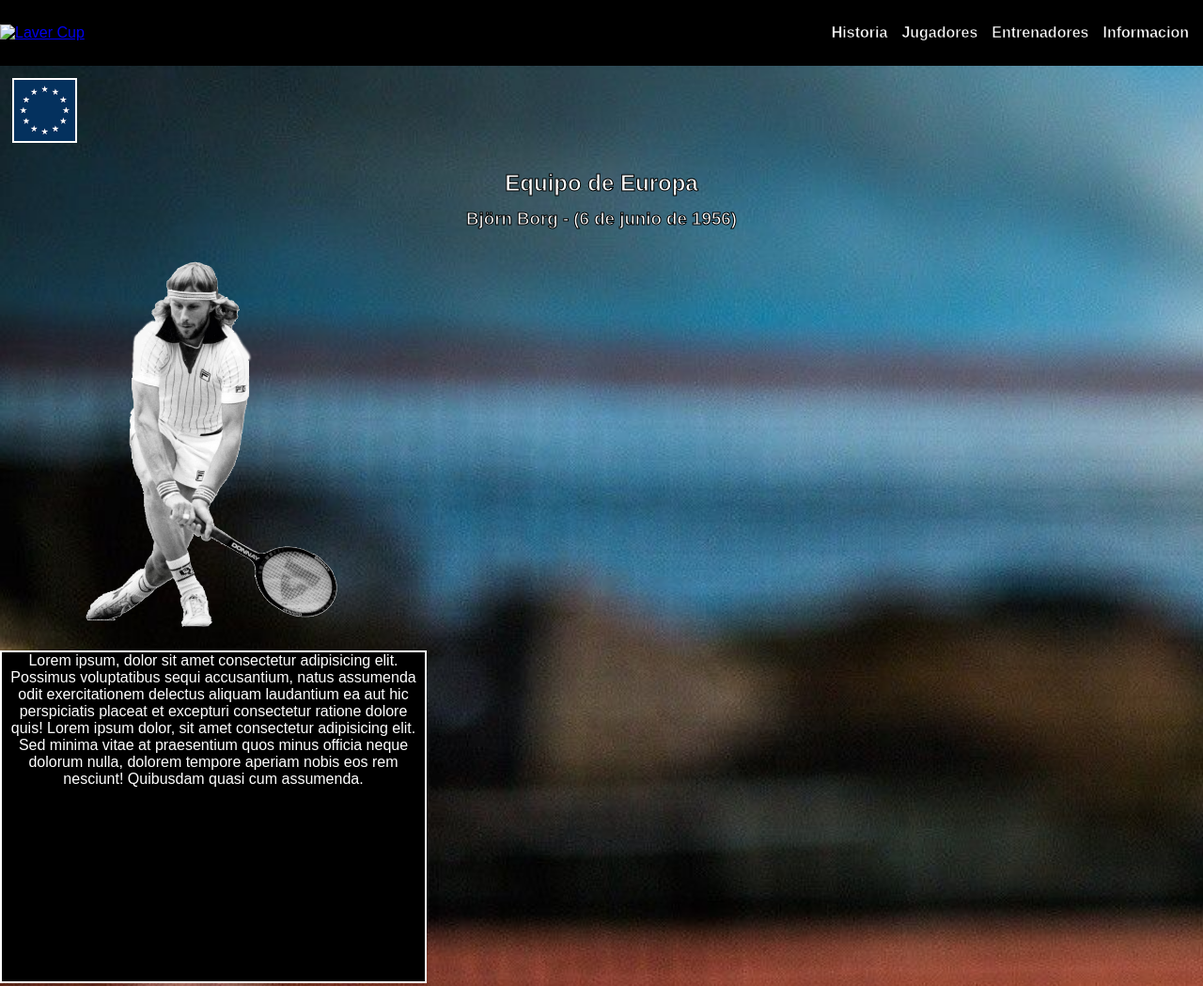
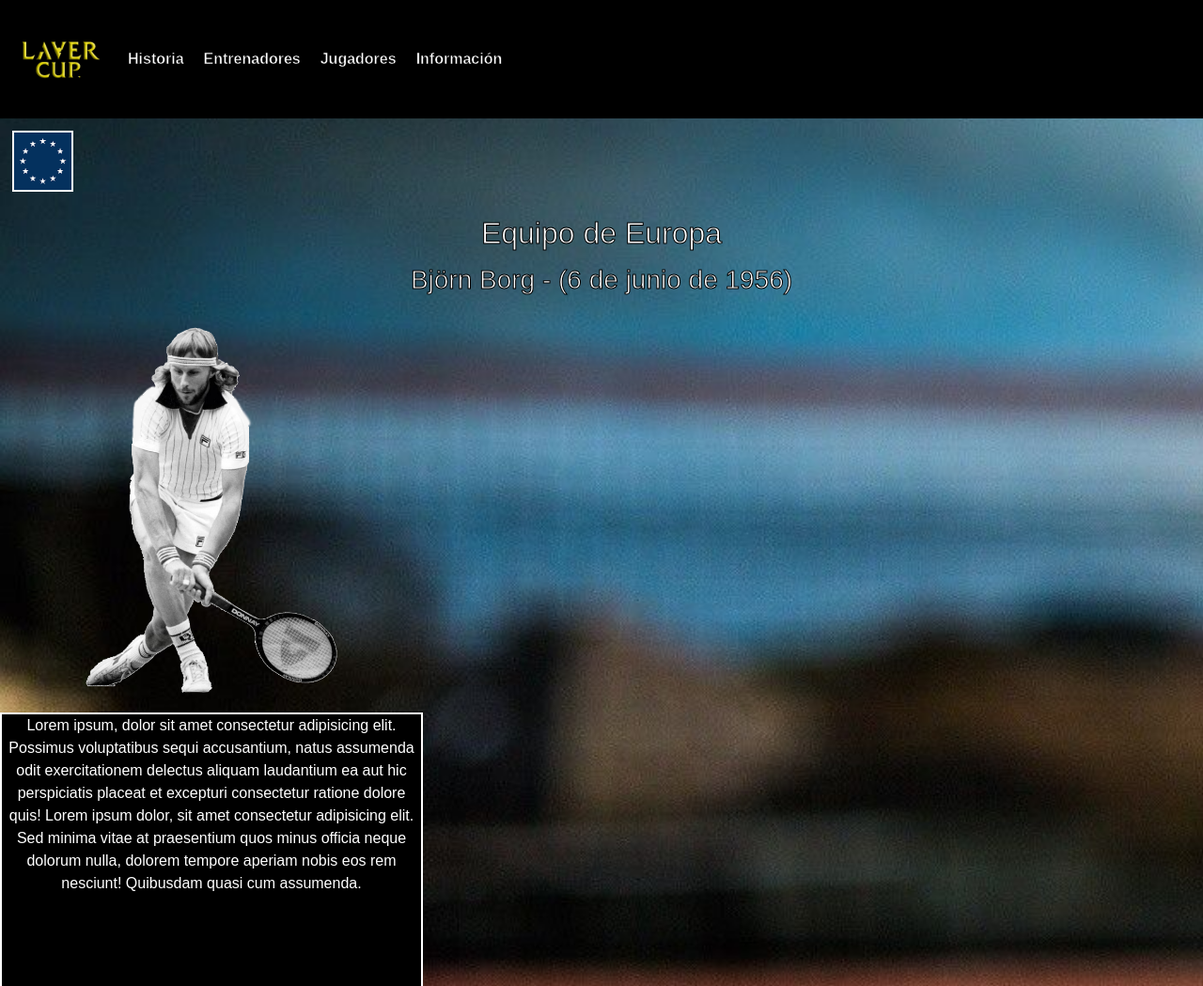
Before and after one commit to Nitsuga1995/PreEntrega2Frias, a plain HTML site: page pages/entrandores.html in a window 1280 px wide. Shown: the top 1049 px of the page at 94% size. Drawn offline with nearby package versions, Linux system fonts and the light colour scheme; files whose address does not match are found by name.

Commit message:
Header arreglado

```diff
--- a/pages/entrandores.html
+++ b/pages/entrandores.html
@@ -4,27 +4,38 @@
     <meta charset="UTF-8">
     <meta http-equiv="X-UA-Compatible" content="IE=edge">
     <meta name="viewport" content="width=device-width, initial-scale=1.0">
+    <!-- Bootstrap -->
+    <link href="https://cdn.jsdelivr.net/npm/bootstrap@5.2.2/dist/css/bootstrap.min.css" rel="stylesheet" integrity="sha384-Zenh87qX5JnK2Jl0vWa8Ck2rdkQ2Bzep5IDxbcnCeuOxjzrPF/et3URy9Bv1WTRi" crossorigin="anonymous">
     <link rel="stylesheet" href="../style.css">
     <title>Entrenadores</title>
 </head>
 <body>
     <!-- Header -->
     <header class="menu-container">
-        <!-- Logo -->
-            <a href="../index.html">
-                <img src="Images/laverCupHeader.png" alt="Laver Cup" class="logo-img">
-            </a>
-            <!-- Zona navegable-->
-        <div>
-            <nav>
-                <ul id="menu-container">
-                    <li><a href="historia.html" class="nav-link">Historia</a></li>
-                    <li><a href="jugadores.html" class="nav-link">Jugadores</a></li>
-                    <li><a href="entrandores.html" class="nav-link">Entrenadores</a></li>
-                    <li><a href="informacion.html" class="nav-link">Informacion</a></li>
+        <nav class="navbar navbar-expand-lg">
+            <div class="container-fluid">
+            <a class="navbar-brand" href="../index.html"><img src="../Images/laverCupHeader.png" alt="Laver Cup" class="logo-img"></a>
+            <button class="navbar-toggler" type="button" data-bs-toggle="collapse" data-bs-target="#navbarNavDropdown" aria-controls="navbarNavDropdown" aria-expanded="false" aria-label="Toggle navigation">
+                <span class="navbar-toggler-icon"></span>
+            </button>
+            <div class="collapse navbar-collapse" id="navbarNavDropdown">
+                <ul class="navbar-nav">
+                <li class="nav-item">
+                    <a class="nav-link" href="historia.html">Historia</a>
+                </li>
+                <li class="nav-item">
+                    <a class="nav-link" href="jugadores.html">Entrenadores</a>
+                </li>
+                <li class="nav-item">
+                    <a class="nav-link" href="entrandores.html">Jugadores</a>
+                </li>
+                <li class="nav-item">
+                    <a class="nav-link" href="informacion.html">Información</a>
+                </li>
                 </ul>
-            </nav>
-        </div>
+            </div>
+            </div>
+        </nav>
     </header>
     <!-- Fin del Header -->
     <main>
@@ -84,5 +95,7 @@
         <span class="copyright">&copy;2022, CoderHouse. Todos los derechos reservados a Agustin Frias.</span>
     </footer>
     <!-- Fin del Footer -->
+    <!-- Bootstrap -->
+    <script src="https://cdn.jsdelivr.net/npm/bootstrap@5.2.2/dist/js/bootstrap.bundle.min.js" integrity="sha384-OERcA2EqjJCMA+/3y+gxIOqMEjwtxJY7qPCqsdltbNJuaOe923+mo//f6V8Qbsw3" crossorigin="anonymous"></script>
 </body>
 </html>
--- a/style.css
+++ b/style.css
@@ -22,31 +22,29 @@ a.nav-link {
     padding-right: 10px;
     margin-right: 5px;
 }
-/* Header */
-header {
-    display: flex;
-    height: 70px;
-    background-color: black;
-    justify-content: space-between;
-    align-items: center;
+
+.nav-link:hover {
+    color: rgb(211, 182, 21);
 }
 
-.logo {
-    display: flex;
+
+/* Header */
+
+.menu-container {
+    background-color: black;
+    width: 100%;
 }
 
 .logo-img {
     height: 100px;
 }
 
-#menu-container {
-    display: flex;
-    justify-content: space-between;
+
+.navbar-toggler-icon {
+    background-color: gold;
+    border: 3px solid gray;
 }
 
-nav a:hover{
-    color: rgb(211, 182, 21);
-}
 /* Index */
 
 /* Banner */
```
Also changed, not shown: index.html (+24 -15 lines), pages/historia.html (+27 -14 lines), pages/informacion.html (+27 -14 lines), pages/jugadores.html (+27 -14 lines).
